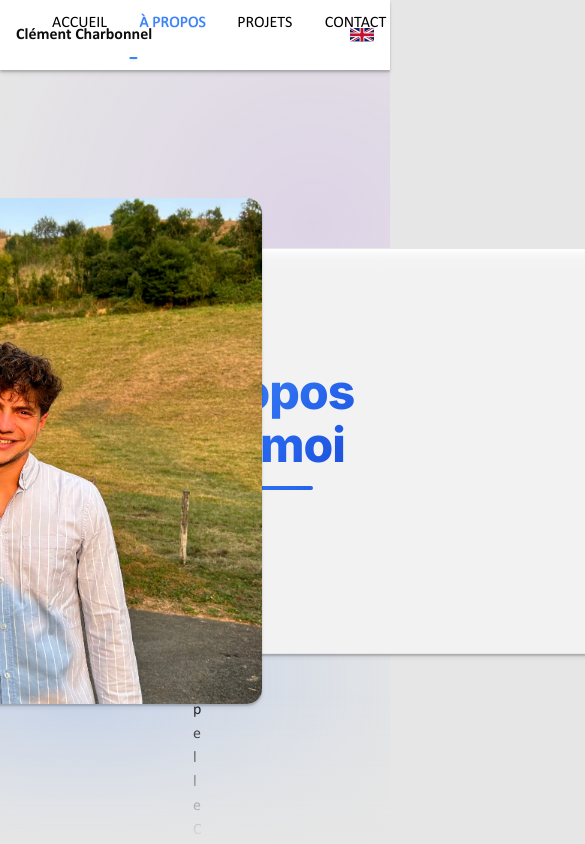
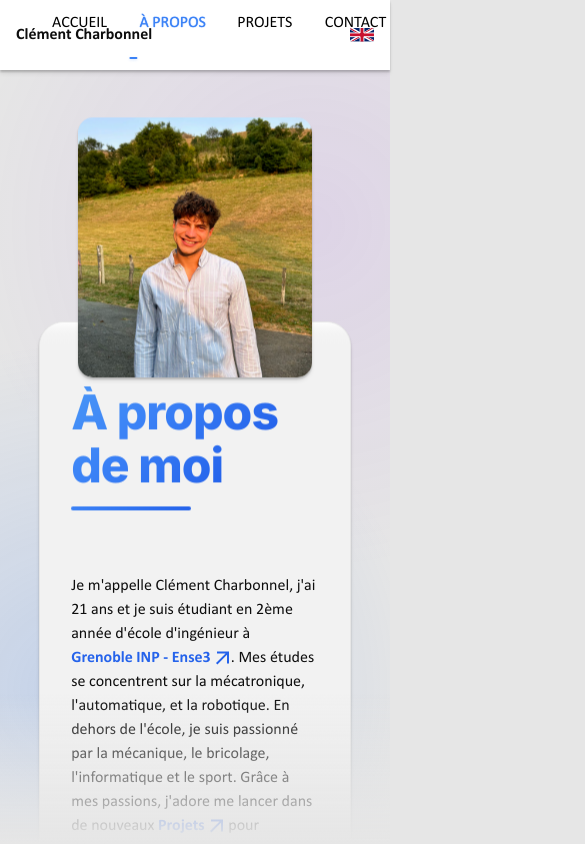
Before and after one commit to Clement38420/portfolio, a Vue app: page /about in a window 390 px wide. Shown: the top 844 px of the page, 585 px wide, since content can reach past the window. Built offline with nearby package versions, Linux system fonts and the light colour scheme.

Commit message:
feat(AboutView): add responsiveness

```diff
--- a/src/views/AboutView.vue
+++ b/src/views/AboutView.vue
@@ -218,34 +218,35 @@ onMounted(() => {
 }
 
 .about-view {
-  padding: 128px;
+  padding: 70px clamp(12px, 10vw, 128px);
 }
 
 .hero {
   --portrait-width: 500px;
   --header-height: max(60vh, 500px);
 
-  margin-top: 70px;
   position: relative;
+  top: calc(50vh - 70px);
+  translate: 0 -50%;
   animation: fadeInUp 0.8s ease-out;
+  display: flex;
+  padding: 64px 0;
 }
 
 .hero-card {
   width: 100%;
   position: relative;
-  top: 50px;
-  height: calc(var(--header-height) - 100px);
+  padding: clamp(12px, 10%, 64px);
   padding-right: var(--portrait-width);
-  padding-bottom: 50px;
 }
 
 .portrait-card {
+  align-self: center;
   width: var(--portrait-width);
-  height: var(--header-height);
+  aspect-ratio: 0.9 / 1;
   border-radius: 15px;
   position: absolute;
   right: 0;
-  top: 0;
   z-index: 1;
 }
 
@@ -302,10 +303,15 @@ onMounted(() => {
 }
 
 .section2 {
-  display: grid;
-  grid-template-columns: 1fr 1fr;
+  display: flex;
   gap: 64px;
-  margin-top: 256px;
+  margin-top: 350px;
+  flex-wrap: wrap;
+}
+
+.section2 > .section-card {
+  flex: 1 1 600px;
+  padding: clamp(12px, 10%, 64px);
 }
 
 .skills {
@@ -483,4 +489,51 @@ onMounted(() => {
   pointer-events: none;
   z-index: 100;
 }
+
+@media (1200px < width < 1500px) {
+  .hero-card {
+    padding-right: clamp(12px, 10%, 64px);
+  }
+
+  .description {
+    margin-right: 0;
+  }
+
+  .about-title {
+    margin-right: calc(var(--portrait-width) - 64px);
+  }
+
+  .portrait-card {
+    top: -270px;
+    right: -24px;
+  }
+
+  .hero {
+    margin-top: 350px;
+    top: calc(50vh - 70px);
+  }
+}
+
+@media (max-width: 1200px) {
+  .hero-card {
+    padding-top: 64px;
+    padding-right: clamp(12px, 10%, 64px);
+  }
+
+  .description {
+    margin-right: 0;
+  }
+
+  .portrait-card {
+    bottom: 85%;
+    right: 50%;
+    translate: 50% 0;
+    width: min(60vw, var(--portrait-width));
+  }
+
+  .hero {
+    margin-top: min(60vw, var(--portrait-width));
+    top: calc(50vh - 70px);
+  }
+}
 </style>
```
